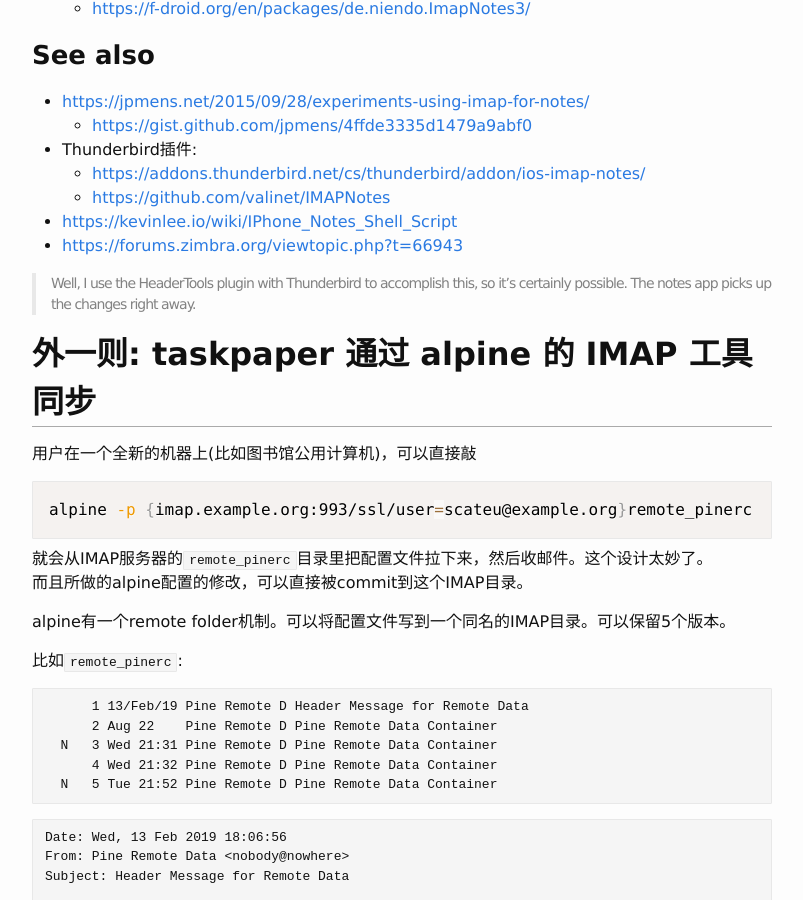
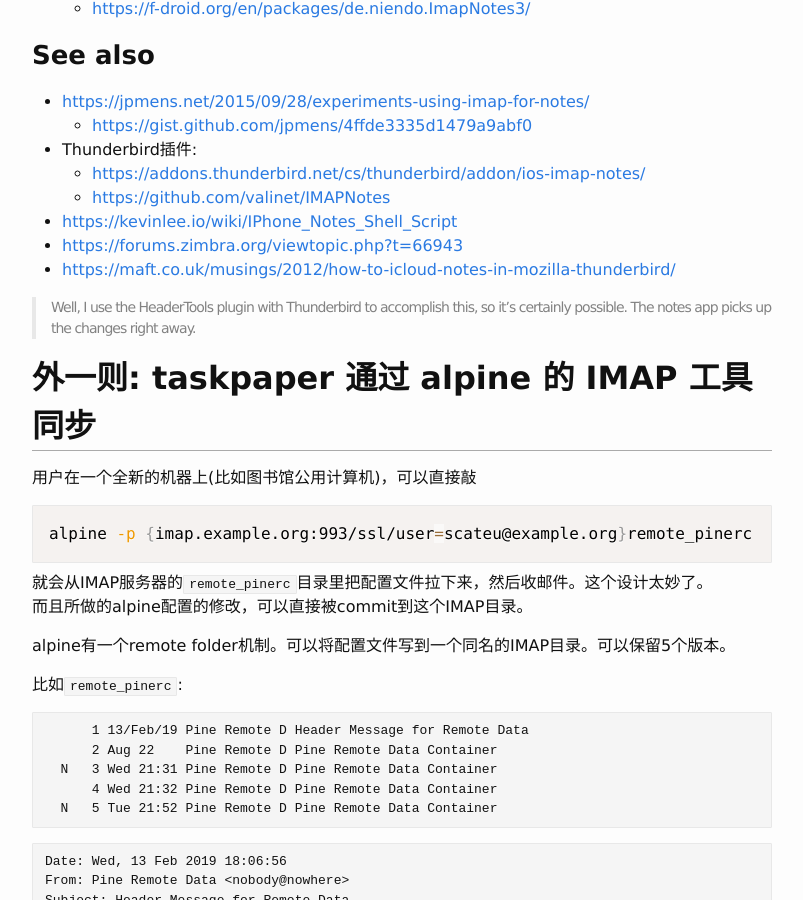
Before and after one commit to scateu/scateu.github.io, a Jekyll site: the page built from _posts/2023-08-29-imap-notes.md, in a window 1280 px wide and 900 px high, scrolled down 2156 px. Shown: the whole window, without its empty margins (238-1041 px from the left). Built offline with Jekyll 4.4.1, drawn with Linux system fonts in a browser that asks for light colours; nearby versions of some CDN libraries; comment, search, counter and statistics services are not loaded.

Commit message:
Mon Sep  4 00:08:48 CST 2023

```diff
--- a/_posts/2023-08-29-imap-notes.md
+++ b/_posts/2023-08-29-imap-notes.md
@@ -104,6 +104,7 @@
     - <https://github.com/valinet/IMAPNotes>
  - <https://kevinlee.io/wiki/IPhone_Notes_Shell_Script>
  - <https://forums.zimbra.org/viewtopic.php?t=66943>
+ - <https://maft.co.uk/musings/2012/how-to-icloud-notes-in-mozilla-thunderbird/>
 
 > Well, I use the HeaderTools plugin with Thunderbird to accomplish this, so it's certainly possible. The notes app picks up the changes right away.
 
```
